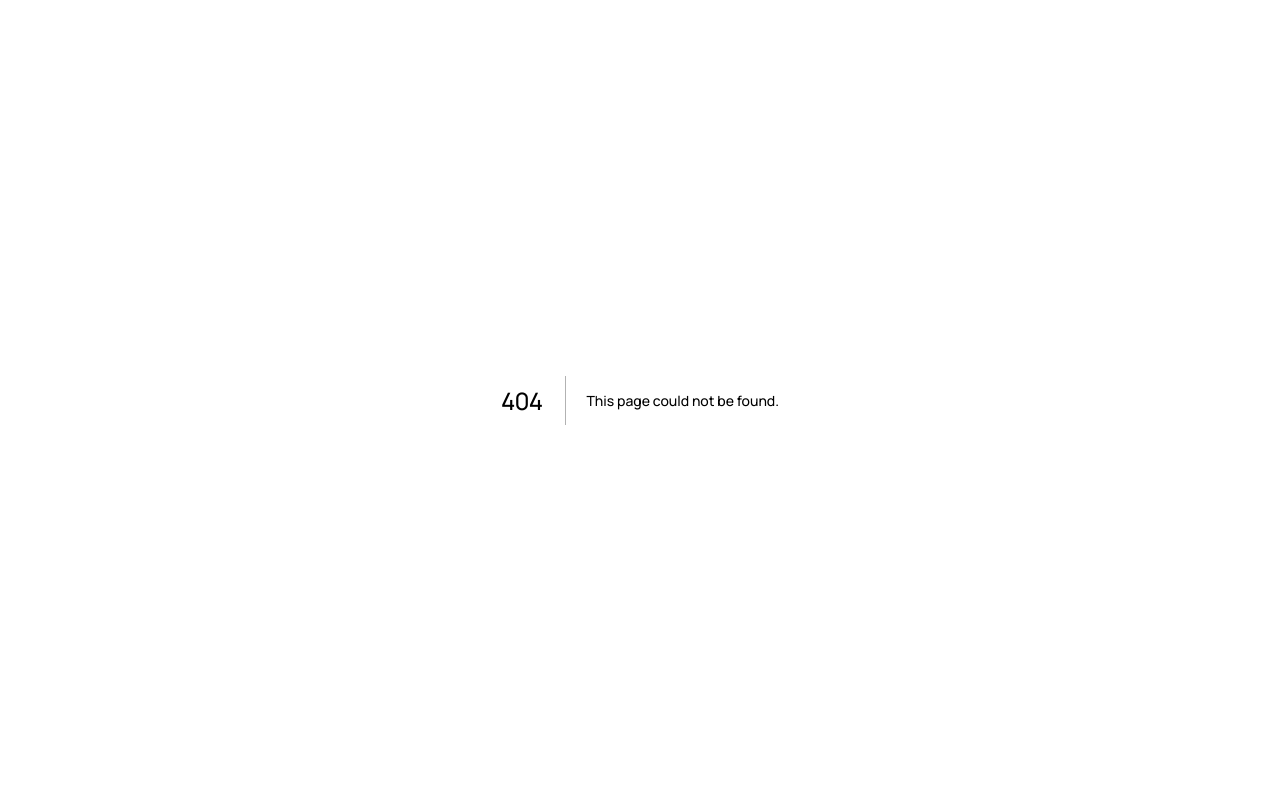
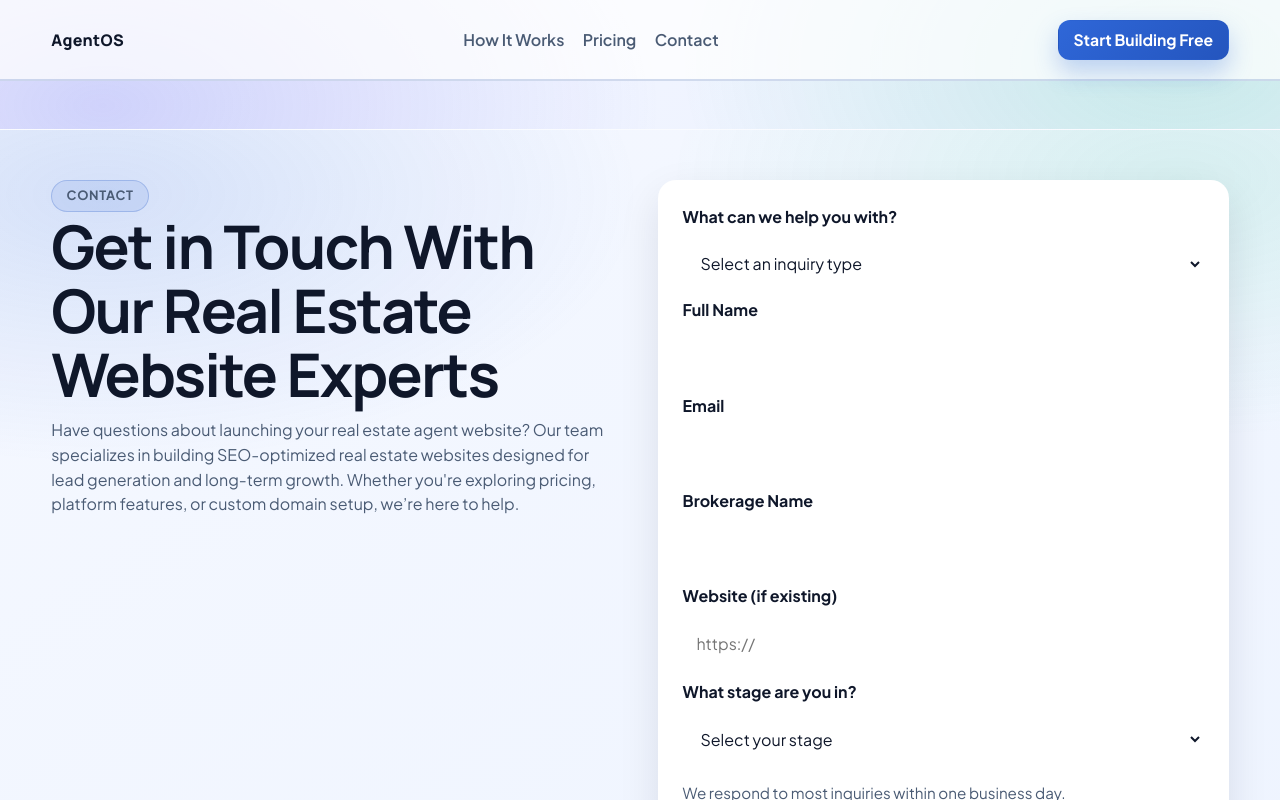
Before and after one commit to xSunnyyy/AgentOS, a Next.js app: page /contact in a window 1280 px wide. Before the commit this address had no page. Shown: the top 800 px of the page. Built offline with nearby package versions, Linux system fonts and the light colour scheme.

Commit message:
Add dedicated Contact page with SEO schema and qualified inquiry form

```diff
--- a/pages/best-real-estate-website-platform.js
+++ b/pages/best-real-estate-website-platform.js
@@ -33,7 +33,7 @@ export default function BestRealEstateWebsitePlatformPage() {
                 </div>
               </details>
               <a href="/pricing">Pricing</a>
-              <a href="/#contact">Contact</a>
+              <a href="/contact">Contact</a>
             </nav>
 
             <div className="nav-actions">
--- /dev/null
+++ b/pages/contact.js
@@ -0,0 +1,136 @@
+import Head from 'next/head';
+
+const organizationSchema = {
+  '@context': 'https://schema.org',
+  '@type': 'Organization',
+  name: 'AgentOS',
+  url: 'https://yourdomain.com',
+  contactPoint: {
+    '@type': 'ContactPoint',
+    contactType: 'Customer Support',
+    email: 'support@yourdomain.com',
+  },
+};
+
+export default function ContactPage() {
+  return (
+    <>
+      <Head>
+        <title>Contact Our Real Estate Website Platform | AgentOS</title>
+        <meta
+          name="description"
+          content="Have questions about launching your real estate agent website? Contact our team to learn about pricing, SEO features, and platform support."
+        />
+        <script type="application/ld+json" dangerouslySetInnerHTML={{ __html: JSON.stringify(organizationSchema) }} />
+      </Head>
+
+      <a className="skip-link" href="#main-content">
+        Skip to content
+      </a>
+
+      <div className="pricing-layout">
+        <header className="site-header">
+          <div className="container nav-wrap">
+            <a className="brand" href="/" aria-label="Homepage">
+              AgentOS
+            </a>
+
+            <nav className="main-nav" aria-label="Primary">
+              <details className="nav-dropdown">
+                <summary>How It Works</summary>
+                <div className="nav-dropdown-menu" role="menu" aria-label="How It Works links">
+                  <a href="/how-it-works#how-title" role="menuitem">
+                    The Works & FAQs
+                  </a>
+                  <a href="/rank-real-estate-website-on-google" role="menuitem">
+                    Website Ranking Rules
+                  </a>
+                  <a href="/seo-for-realtors" role="menuitem">
+                    SEO For Realtors
+                  </a>
+                  <a href="/best-real-estate-website-platform" role="menuitem">
+                    Real Estate Website Platform
+                  </a>
+                </div>
+              </details>
+              <a href="/pricing">Pricing</a>
+              <a href="/contact" aria-current="page">
+                Contact
+              </a>
+            </nav>
+
+            <div className="nav-actions">
+              <a className="btn btn-primary" href="/pricing">
+                Start Building Free
+              </a>
+            </div>
+          </div>
+        </header>
+
+        <main id="main-content" className="contact-page">
+          <section className="contact-page-layer" aria-labelledby="contact-page-title">
+            <div className="container contact-page-shell">
+              <div className="contact-page-copy">
+                <p className="hero-chip">Contact</p>
+                <h1 id="contact-page-title">Get in Touch With Our Real Estate Website Experts</h1>
+                <p>
+                  Have questions about launching your real estate agent website? Our team specializes in building
+                  SEO-optimized real estate websites designed for lead generation and long-term growth. Whether you're
+                  exploring pricing, platform features, or custom domain setup, we’re here to help.
+                </p>
+              </div>
+
+              <form className="contact-page-form" action="#" method="post">
+                <label htmlFor="inquiry-type">What can we help you with?</label>
+                <select id="inquiry-type" name="inquiry-type" defaultValue="" required>
+                  <option value="" disabled>
+                    Select an inquiry type
+                  </option>
+                  <option value="pricing">Pricing questions</option>
+                  <option value="features">Platform features</option>
+                  <option value="support">Technical support</option>
+                  <option value="domain">Custom domain setup</option>
+                  <option value="partnership">Partnership inquiry</option>
+                </select>
+
+                <label htmlFor="full-name">Full Name</label>
+                <input id="full-name" name="full-name" type="text" autoComplete="name" required />
+
+                <label htmlFor="email">Email</label>
+                <input id="email" name="email" type="email" autoComplete="email" required />
+
+                <label htmlFor="brokerage-name">Brokerage Name</label>
+                <input id="brokerage-name" name="brokerage-name" type="text" autoComplete="organization" />
+
+                <label htmlFor="website">Website (if existing)</label>
+                <input id="website" name="website" type="url" placeholder="https://" />
+
+                <label htmlFor="stage">What stage are you in?</label>
+                <select id="stage" name="stage" defaultValue="" required>
+                  <option value="" disabled>
+                    Select your stage
+                  </option>
+                  <option value="researching">Just researching</option>
+                  <option value="ready">Ready to launch</option>
+                  <option value="switching">Switching from another platform</option>
+                </select>
+
+                <p className="contact-microcopy">We respond to most inquiries within one business day.</p>
+
+                <button type="submit" className="btn btn-primary">
+                  Send Inquiry
+                </button>
+              </form>
+            </div>
+          </section>
+        </main>
+
+        <footer className="site-footer">
+          <div className="container footer-wrap">
+            <small>© {new Date().getFullYear()} AgentOS. All rights reserved.</small>
+          </div>
+        </footer>
+      </div>
+    </>
+  );
+}
--- a/pages/faqs.js
+++ b/pages/faqs.js
@@ -91,7 +91,7 @@ export default function FaqsPage() {
               </div>
             </details>
             <a href="/pricing">Pricing</a>
-            <a href="/#contact">Contact</a>
+            <a href="/contact">Contact</a>
           </nav>
 
             <div className="nav-actions">
--- a/pages/how-it-works.js
+++ b/pages/how-it-works.js
@@ -79,7 +79,7 @@ export default function HowItWorksPage() {
               </div>
             </details>
             <a href="/pricing">Pricing</a>
-            <a href="/#contact">Contact</a>
+            <a href="/contact">Contact</a>
           </nav>
 
             <div className="nav-actions">
--- a/pages/index.js
+++ b/pages/index.js
@@ -107,7 +107,7 @@ export default function HomePage() {
               </div>
             </details>
             <a href="/pricing">Pricing</a>
-            <a href="/#contact">Contact</a>
+            <a href="/contact">Contact</a>
           </nav>
 
           <div className="nav-actions">
@@ -130,7 +130,7 @@ export default function HomePage() {
                 business — no developer required.
               </p>
               <div className="hero-actions">
-                <a className="btn btn-primary btn-lg" href="#contact">
+                <a className="btn btn-primary btn-lg" href="/contact">
                   Start Building Free
                 </a>
                 <a className="btn btn-secondary btn-lg" href="/how-it-works">
--- a/pages/pricing.js
+++ b/pages/pricing.js
@@ -58,11 +58,11 @@ export default function PricingPage() {
               </div>
             </details>
             <a href="/pricing">Pricing</a>
-            <a href="/#contact">Contact</a>
+            <a href="/contact">Contact</a>
           </nav>
 
             <div className="nav-actions">
-              <a className="btn btn-primary" href="/#contact">
+              <a className="btn btn-primary" href="/contact">
                 Start Building Free
               </a>
             </div>
@@ -97,7 +97,7 @@ export default function PricingPage() {
                       ))}
                     </ul>
 
-                    <a className={`btn ${plan.featured ? 'btn-primary' : 'btn-secondary'}`} href="/#contact">
+                    <a className={`btn ${plan.featured ? 'btn-primary' : 'btn-secondary'}`} href="/contact">
                       {plan.cta}
                     </a>
                   </article>
--- a/pages/rank-real-estate-website-on-google.js
+++ b/pages/rank-real-estate-website-on-google.js
@@ -33,7 +33,7 @@ export default function RankRealEstateWebsitePage() {
               </div>
             </details>
             <a href="/pricing">Pricing</a>
-            <a href="/#contact">Contact</a>
+            <a href="/contact">Contact</a>
           </nav>
 
             <div className="nav-actions">
--- a/pages/seo-for-realtors.js
+++ b/pages/seo-for-realtors.js
@@ -33,7 +33,7 @@ export default function SeoForRealtorsPage() {
                 </div>
               </details>
               <a href="/pricing">Pricing</a>
-              <a href="/#contact">Contact</a>
+              <a href="/contact">Contact</a>
             </nav>
 
             <div className="nav-actions">
--- a/styles/globals.css
+++ b/styles/globals.css
@@ -996,3 +996,89 @@ textarea {
     min-width: 0;
   }
 }
+
+.contact-page {
+  padding: 48px 0;
+}
+
+.contact-page-layer {
+  background:
+    radial-gradient(840px 420px at 8% 8%, color-mix(in oklab, var(--primary) 16%, transparent), transparent 64%),
+    radial-gradient(820px 420px at 92% 6%, rgba(16, 185, 129, 0.12), transparent 62%),
+    linear-gradient(145deg, #f5f8ff 0%, #eef4ff 100%);
+  border-top: 1px solid var(--border);
+  border-bottom: 1px solid var(--border);
+  padding: clamp(1.6rem, 4vw, 3.1rem) 0;
+}
+
+.contact-page-shell {
+  display: grid;
+  grid-template-columns: 1fr 1fr;
+  gap: clamp(1rem, 3vw, 2.2rem);
+  align-items: start;
+}
+
+.contact-page-copy h1 {
+  margin: 0.2rem 0 0.7rem;
+  max-width: 18ch;
+}
+
+.contact-page-copy p {
+  color: var(--muted);
+  margin: 0;
+  max-width: 60ch;
+}
+
+.contact-page-form {
+  border: 1px solid var(--border);
+  border-radius: 18px;
+  background: #fff;
+  box-shadow: 0 16px 40px rgba(15, 23, 42, 0.1);
+  padding: clamp(1rem, 2.2vw, 1.5rem);
+  display: grid;
+  gap: 0.65rem;
+  transition: transform 0.2s ease, box-shadow 0.2s ease;
+}
+
+.contact-page-form:hover {
+  transform: translateY(-2px);
+  box-shadow: 0 20px 44px rgba(15, 23, 42, 0.12);
+}
+
+.contact-page-form input,
+.contact-page-form select {
+  width: 100%;
+  border: 1px solid var(--border);
+  border-radius: 10px;
+  padding: 0.72rem 0.8rem;
+  font: inherit;
+  color: var(--text);
+  background: #fff;
+}
+
+.contact-page-form label {
+  font-weight: 700;
+  color: var(--text);
+}
+
+.contact-microcopy {
+  margin: 0.45rem 0 0;
+  color: var(--muted);
+  font-size: 0.95rem;
+}
+
+.contact-page-form .btn {
+  margin-top: 0.35rem;
+  justify-self: start;
+}
+
+@media (max-width: 900px) {
+  .contact-page-shell {
+    grid-template-columns: 1fr;
+  }
+
+  .contact-page-copy h1,
+  .contact-page-copy p {
+    max-width: none;
+  }
+}
```
